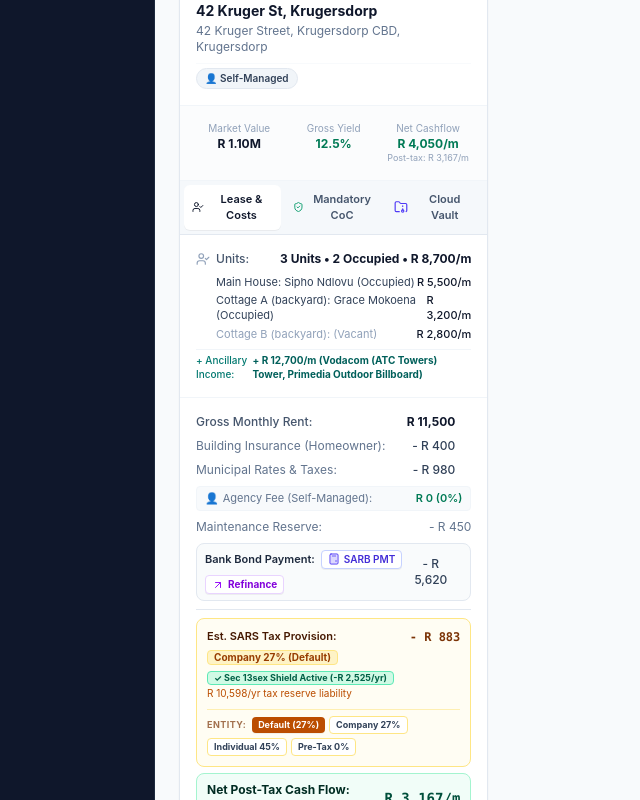
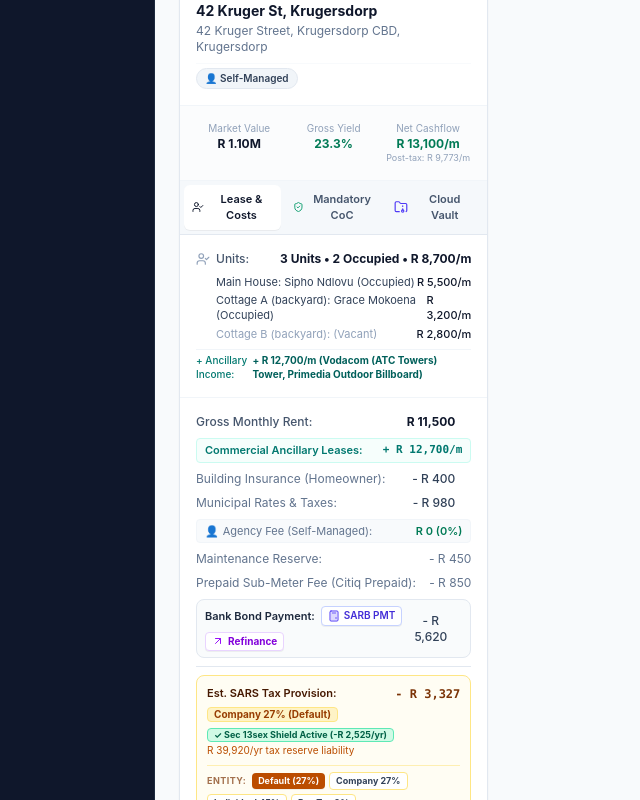
Before and after one commit to morokakk/sa-property-hub, a Next.js app: page /rentals in a window 1280 px wide. Shown: the part 1860-2660 px from the top of the page, without its empty margins (101-741 px from the left). Built offline with nearby package versions, Linux system fonts and the light colour scheme.

Commit message:
fix(rentals): align card cash flow and tax provision with ancillary income and prepaid fees

```diff
--- a/src/app/rentals/page.tsx
+++ b/src/app/rentals/page.tsx
@@ -890,11 +890,16 @@ export default function RentalPortfolioPage() {
             ) : (
               <div className="grid grid-cols-1 lg:grid-cols-3 gap-6">
                 {activeRentals.map((property) => {
-                  const { agencyCommissionZAR, netMonthlyCashflowZAR: netCashflow } = calculateRentalCashflow(property);
+                  const {
+                    agencyCommissionZAR,
+                    netMonthlyCashflowZAR: netCashflow,
+                    totalGrossIncomeZAR,
+                    ancillaryIncomeZAR,
+                  } = calculateRentalCashflow(property);
 
                   const yieldGross =
                     property.marketValueZAR > 0
-                      ? ((property.monthlyGrossRentZAR * 12) / property.marketValueZAR) * 100
+                      ? ((totalGrossIncomeZAR * 12) / property.marketValueZAR) * 100
                       : 0;
 
                   const entityType = property.taxEntityTypeOverride || investorProfile?.defaultTaxEntityType || 'Company (27%)';
@@ -1140,6 +1145,13 @@ export default function RentalPortfolioPage() {
                                 />
                               </div>
 
+                              {ancillaryIncomeZAR > 0 && (
+                                <div className="flex justify-between items-center text-teal-700 bg-teal-50/60 px-2 py-1 rounded border border-teal-100 text-[11px]">
+                                  <span className="font-semibold">Commercial Ancillary Leases:</span>
+                                  <span className="font-bold font-mono">+ {formatZAR(ancillaryIncomeZAR)}/m</span>
+                                </div>
+                              )}
+
                               {property.propertyType === 'Freehold House' ? (
                                 <div className="flex justify-between items-center text-slate-500">
                                   <span>Building Insurance (Homeowner):</span>
@@ -1202,6 +1214,13 @@ export default function RentalPortfolioPage() {
                                 <span>Maintenance Reserve:</span>
                                 <span>- {formatZAR(property.monthlyMaintenanceReserveZAR)}</span>
                               </div>
+
+                              {(property.monthlyPrepaidVendingFeeZAR || 0) > 0 && (
+                                <div className="flex justify-between items-center text-slate-500">
+                                  <span>Prepaid Sub-Meter Fee ({property.prepaidVendorName || 'Vendor'}):</span>
+                                  <span>- {formatZAR(property.monthlyPrepaidVendingFeeZAR || 0)}</span>
+                                </div>
+                              )}
 
                               <div className="flex justify-between items-center text-slate-700 bg-slate-50/80 px-2 py-1.5 rounded-lg border border-slate-200">
                                 <div className="flex items-center gap-1.5 flex-wrap">
--- a/src/lib/calculations/propertyMetrics.ts
+++ b/src/lib/calculations/propertyMetrics.ts
@@ -1,4 +1,4 @@
-import { AcquisitionCostBreakdown, AmenityDistance, AmenityScorecard, LongTermProjectionYear, OpportunityDeal, PropertyTitleType, RentalProperty } from '@/types';
+import { AcquisitionCostBreakdown, AmenityDistance, AmenityScorecard, AncillaryIncome, Lease, LongTermProjectionYear, OpportunityDeal, PropertyTitleType, RentalProperty } from '@/types';
 
 /**
  * Computes Built-in Equity and discount percentage
@@ -226,21 +226,32 @@ export function calculateRentalCashflow(property: {
   agencyVatApplicable?: boolean;
   monthlyAgentFeeZAR?: number;
   unpaidUtilityArrearsZAR?: number;
+  leases?: Lease[];
+  ancillaryIncomes?: AncillaryIncome[];
+  monthlyPrepaidVendingFeeZAR?: number;
 }): {
   agencyCommissionZAR: number;
   monthlyInsuranceZAR: number;
   totalMonthlyExpensesZAR: number;
   unpaidUtilityArrearsZAR: number;
   netMonthlyCashflowZAR: number;
+  grossRentZAR: number;
+  ancillaryIncomeZAR: number;
+  totalGrossIncomeZAR: number;
 } {
-  const gross = property.monthlyGrossRentZAR || 0;
+  const leaseGross = (property.leases && property.leases.length > 0)
+    ? property.leases.filter(l => l.status !== 'Vacant').reduce((sum, l) => sum + (l.monthlyRentZAR || 0), 0)
+    : (property.monthlyGrossRentZAR || 0);
+  const ancillaryIncomeZAR = (property.ancillaryIncomes || []).reduce((sum, a) => sum + (a.monthlyRentZAR || 0), 0);
+  const totalGrossIncomeZAR = leaseGross + ancillaryIncomeZAR;
+
   let agencyCommissionZAR = 0;
 
   if (property.managementType === 'Agency') {
     if (typeof property.monthlyAgentFeeZAR === 'number' && property.monthlyAgentFeeZAR > 0) {
       agencyCommissionZAR = Math.round(property.monthlyAgentFeeZAR);
     } else if (typeof property.agencyCommissionPercent === 'number' && property.agencyCommissionPercent > 0) {
-      const baseCommission = gross * (property.agencyCommissionPercent / 100);
+      const baseCommission = totalGrossIncomeZAR * (property.agencyCommissionPercent / 100);
       const vatMultiplier = property.agencyVatApplicable !== false ? 1.15 : 1.0;
       agencyCommissionZAR = Math.round(baseCommission * vatMultiplier);
     }
@@ -254,6 +265,7 @@ export function calculateRentalCashflow(property: {
 
   // Freehold properties have 0 body corporate levies
   const effectiveLevies = isFreehold ? 0 : (property.monthlyLeviesZAR || 0);
+  const prepaidVendingFee = property.monthlyPrepaidVendingFeeZAR || 0;
 
   const totalMonthlyExpensesZAR =
     effectiveLevies +
@@ -261,10 +273,11 @@ export function calculateRentalCashflow(property: {
     agencyCommissionZAR +
     (property.monthlyMaintenanceReserveZAR || 0) +
     monthlyInsuranceZAR +
-    (property.monthlyBondPaymentZAR || 0);
+    (property.monthlyBondPaymentZAR || 0) +
+    prepaidVendingFee;
 
   const unpaidUtilityArrearsZAR = property.unpaidUtilityArrearsZAR || 0;
-  const netMonthlyCashflowZAR = gross - totalMonthlyExpensesZAR - unpaidUtilityArrearsZAR;
+  const netMonthlyCashflowZAR = totalGrossIncomeZAR - totalMonthlyExpensesZAR - unpaidUtilityArrearsZAR;
 
   return {
     agencyCommissionZAR,
@@ -272,6 +285,9 @@ export function calculateRentalCashflow(property: {
     totalMonthlyExpensesZAR,
     unpaidUtilityArrearsZAR,
     netMonthlyCashflowZAR,
+    grossRentZAR: leaseGross,
+    ancillaryIncomeZAR,
+    totalGrossIncomeZAR,
   };
 }
 
```
Also changed, not shown: 1 other file (tests, documents, lock files or other folders).
